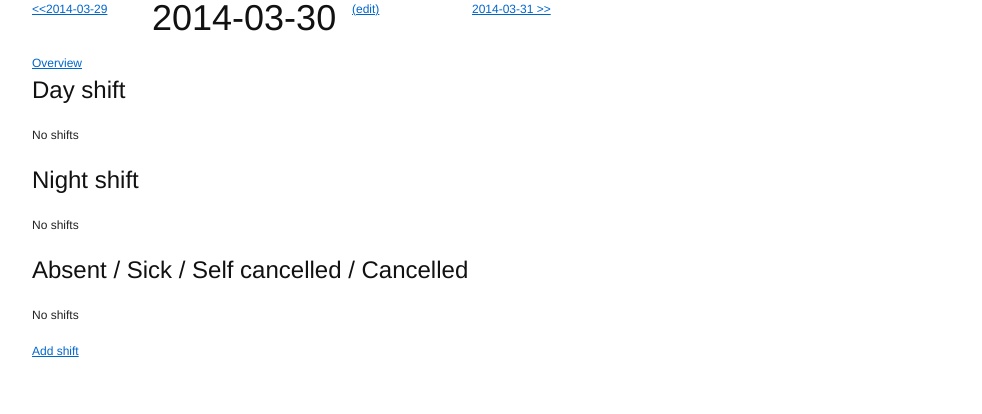
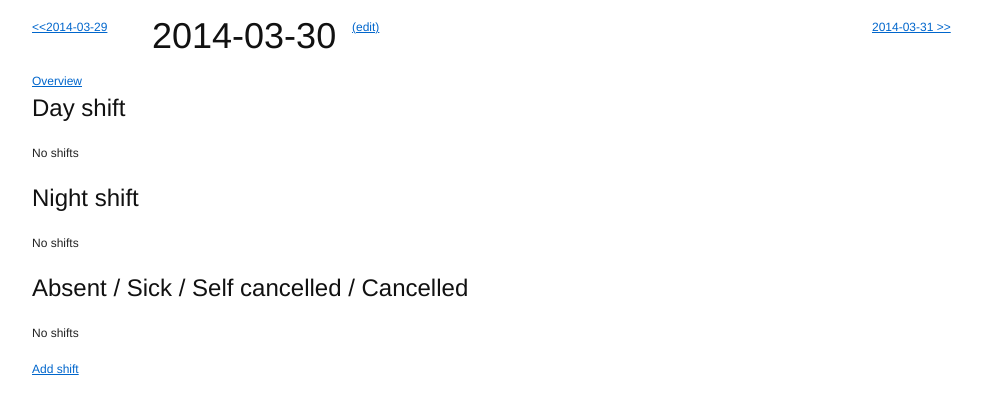
Before and after one commit to AJamesPhillips/shev, a Django app: template shev/roster/templates/day.html in a window 1280 px wide. Shown: the top 414 px of the page, without its empty margins (133-1115 px from the left). Run offline with Django 3.2, Linux system fonts and the light colour scheme; the template is opened without the code that fills it: values that come from a table or form of the project are taken from there, others are empty; data comes from the database, SQL or seed files in the repository; tables that the repository leaves empty hold one stand-in row (values such as "Sample post"); data that the repository does not hold is empty; parts of the project's set-up code (start-up, migrations or seed data) failed here and were passed over.

Commit message:
Style day page

```diff
--- a/shev/roster/templates/day.html
+++ b/shev/roster/templates/day.html
@@ -2,11 +2,13 @@
 
 {% block content %}
 {{ block.super }}
+<br>
 <div class="container">
     <a class="span-3" href="{{ day.previous_day.get_absolute_url }}">&lt;&lt;{{ day.previous_day }}</a>
     <div class="span-5"><h1>{{ day }}</h1></div>
-    <div class="span-3"><a href="{{ day.admin_url }}">(edit)</a></div>
-    <a class="span-3" href="{{ day.next_day.get_absolute_url }}">{{ day.next_day }}&gt;&gt;</a>
+    <div class="span-1"><a href="{{ day.admin_url }}">(edit)</a></div>
+    <div class="span-12">&nbsp;</div>
+    <a class="span-3 last" href="{{ day.next_day.get_absolute_url }}">{{ day.next_day }}&gt;&gt;</a>
 </div>
 
 <a href="{% url 'overview' %}?year={{ day.day.year }}&month={{ day.day.month }}&day={{ day.day.day }}">Overview</a>
```
